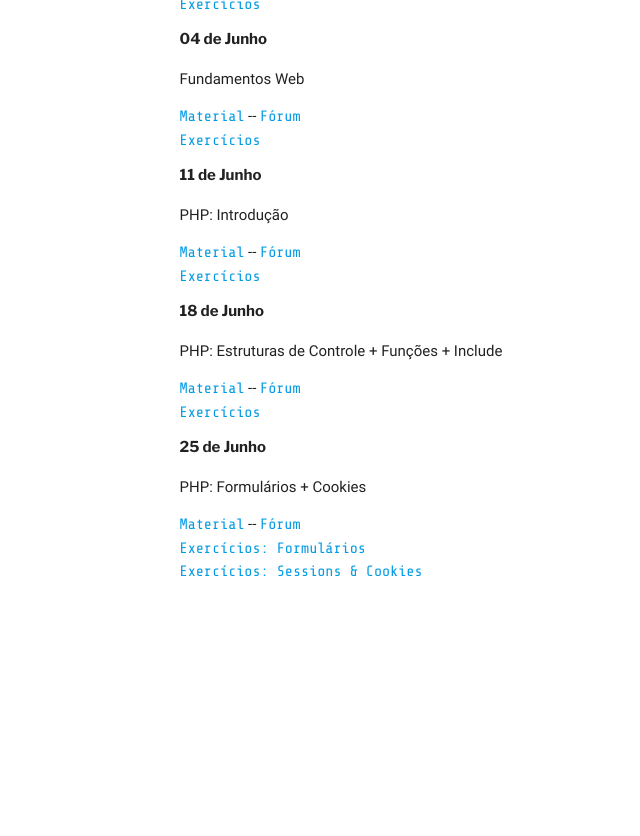
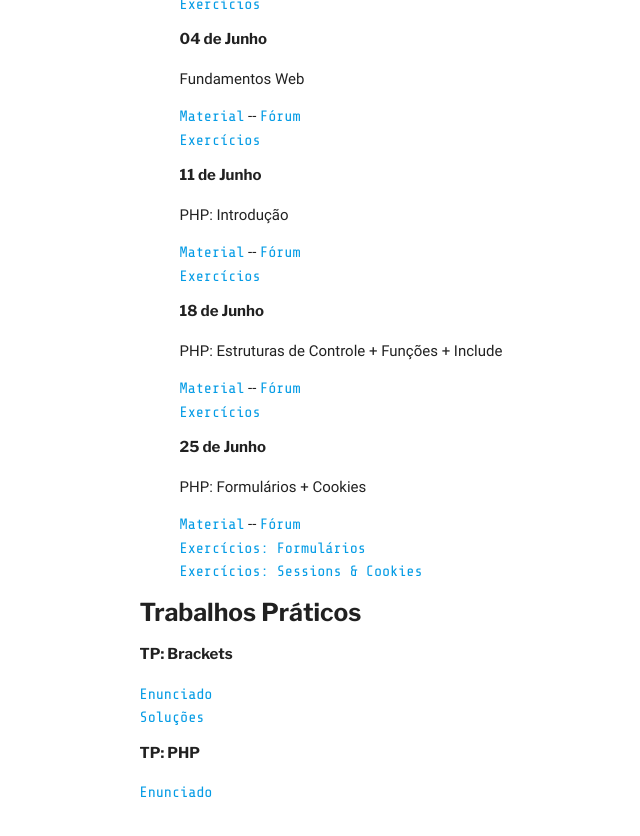
Before and after one commit to COLTEC-DAW/coltec-daw.github.io, a Jekyll site: the page built from classes.html, in a window 1280 px wide and 900 px high, scrolled down 1895 px. Shown: the top 836 px of the window, without its empty margins (129-769 px from the left). Built offline with Jekyll 4.4.1, drawn with Linux system fonts in a browser that asks for light colours; some web fonts are replaced; before the commit the page ends 2574 px from its top, so only the background shows below that.

Commit message:
Added projects section

```diff
--- a/classes.html
+++ b/classes.html
@@ -123,3 +123,16 @@ layout: default
         </ul>
     </dd>
 </dl>
+
+<h5>Trabalhos Práticos</h5>
+
+<h6>TP: Brackets</h6>
+<ul>
+    <li><a href="https://github.com/COLTEC-DAW/Prova-jQuery-JavaScript/tree/2018">Enunciado</a></li>
+    <li><a href="https://github.com/COLTEC-DAW/Prova-jQuery-JavaScript/issues/19">Soluções</a></li>
+</ul>
+
+<h6>TP: PHP</h6>
+<ul>
+    <li><a href="https://github.com/COLTEC-DAW/TP-PHP/tree/2018">Enunciado</a></li>
+</ul>
```
